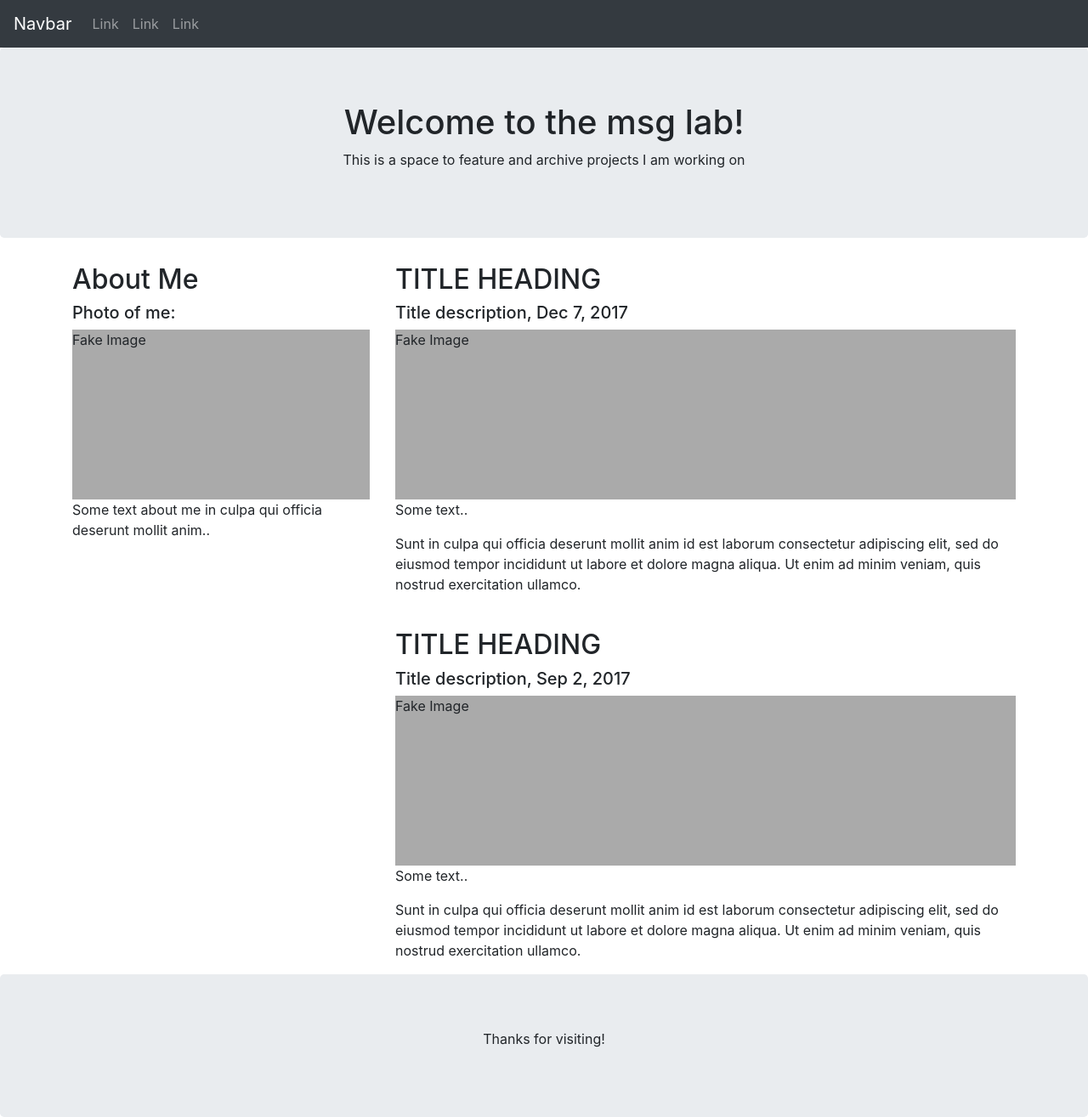
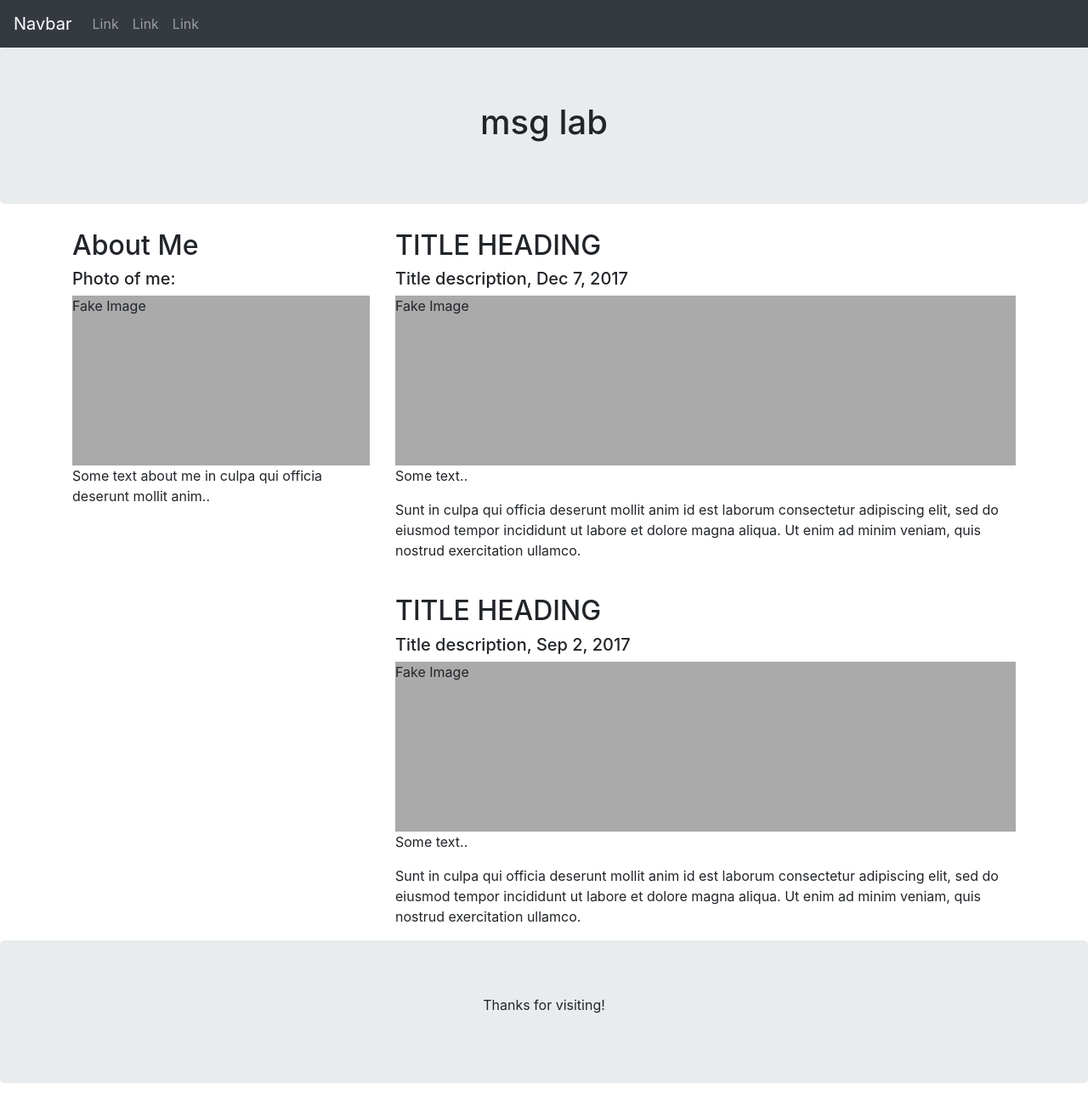
Before and after one commit to msglab/msglab, a Jekyll site: the page index.html, which Jekyll copies as it is, in a window 1280 px wide. Shown: the whole page at 85% size. Built offline with Jekyll 4.4.1, drawn with Linux system fonts in a browser that asks for light colours; after the commit the page ends 1275 px from its top, so only the background shows below that.

Commit message:
Update index.html

```diff
--- a/index.html
+++ b/index.html
@@ -41,8 +41,8 @@
   </nav>
 <!--   navigation bar -->
   <div class="jumbotron text-center main-header" style="margin-bottom:0">
-    <h1>Welcome to the msg lab!</h1>
-    <p>This is a space to feature and archive projects I am working on</p>
+    <h1>msg lab</h1>
+<!--     <p>This is a space to feature and archive projects I am working on</p>  -->
   </div>
 
   <div class="container" style="margin-top:30px">
```
